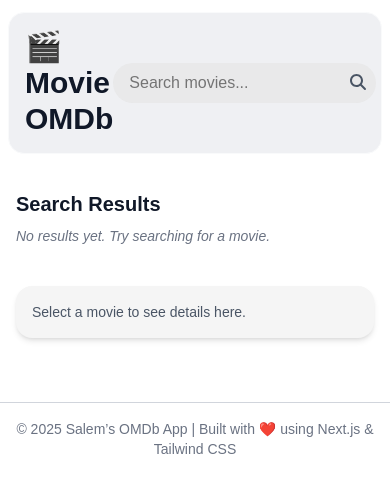
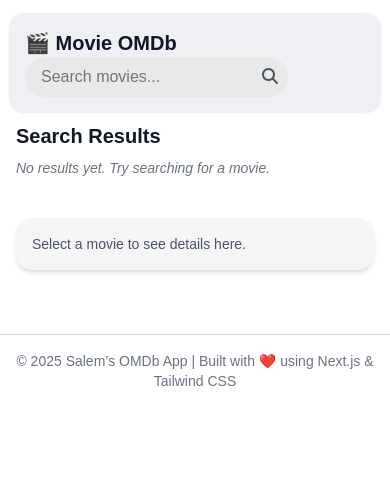
Before and after one commit to ErickRz21/movie-omdb, a Next.js app: page / in a window 390 px wide. Shown: the top 492 px of the page. Built offline with nearby package versions, Linux system fonts and the light colour scheme.

Commit message:
Refactor Navbar styling for improved responsiveness and adjust movie poster height

```diff
--- a/src/app/page.tsx
+++ b/src/app/page.tsx
@@ -68,13 +68,13 @@ export default function Home() {
     <main className="min-h-screen text-gray-900 ">
       {/* Navbar */}
       <nav
-        className={`top-3 mb-10 sticky flex items-center justify-between m-2 p-4 border-[0.04px] rounded-2xl backdrop-blur-xs transition-colors duration-300 ${
+        className={`top-3 mb-3 lg:mb-10 sticky grid lg:flex items-center justify-between m-2 p-4 border-[0.04px] rounded-2xl backdrop-blur-xs transition-colors duration-300 ${
           scrolled
             ? "bg-white/60 border-gray-200"
             : "bg-gray-200/60 border-gray-50"
         }`}
       >
-        <h1 className="text-3xl font-bold">🎬 Movie OMDb</h1>
+        <h1 className="text-xl md:text-3xl font-bold">🎬 Movie OMDb</h1>
         <form className="relative flex items-center" onSubmit={handleSubmit}>
           <input
             type="text"
@@ -119,7 +119,7 @@ export default function Home() {
                     alt={movie.Title}
                     width={300}
                     height={450}
-                    className="rounded-xl mb-2 w-full h-58 object-cover"
+                    className="rounded-xl mb-2 w-full h-52 md:h-58 object-cover"
                   />
                   <h3 className="font-bold text-lg">{movie.Title}</h3>
                   <p className="text-sm text-gray-600">
```
